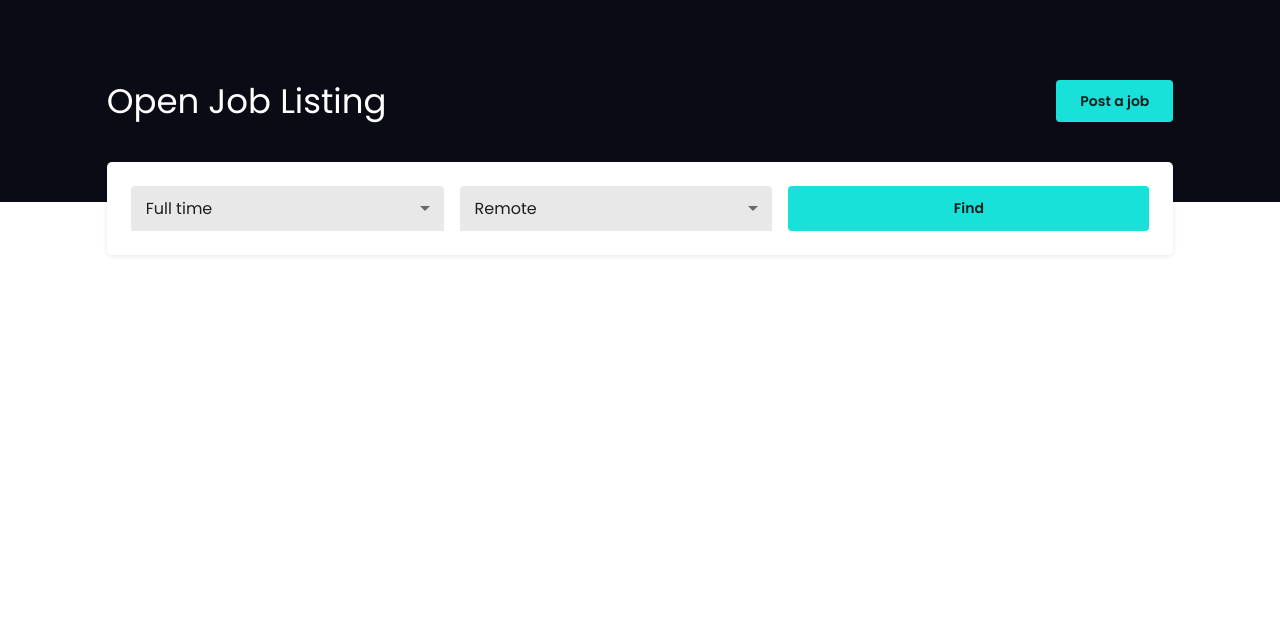
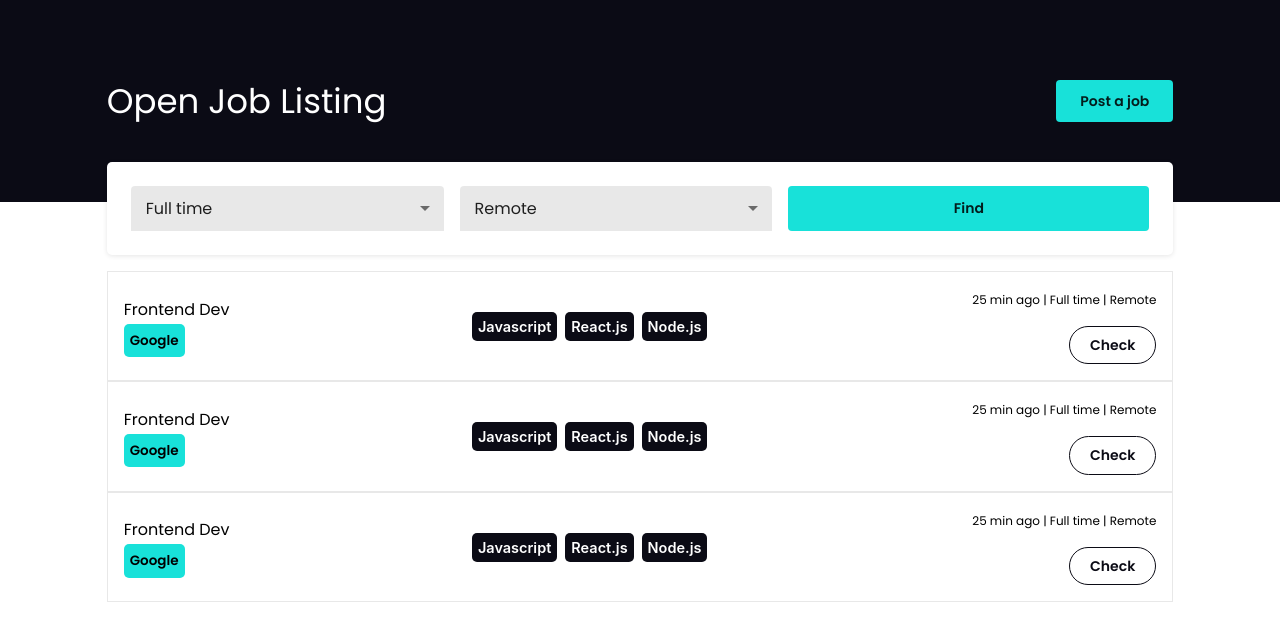
Before and after one commit to ivanvzvodnov/JobListing, a React (Create React App) app: page / in a window 1280 px wide. Shown: the top 624 px of the page. Built offline with nearby package versions, Linux system fonts and the light colour scheme.

Commit message:
job card

```diff
--- a/src/App.js
+++ b/src/App.js
@@ -3,6 +3,7 @@
 import theme from './theme/theme'
 import Header from './components/Header/'
 import SearchBar from "./components/SearchBar/";
+import JobCard from "./components/Job/JobCard";
 
 
 export default () => {
@@ -11,6 +12,9 @@
     <Grid container justify = "center">
       <Grid item xs = {10}>
         <SearchBar />
+        <JobCard />
+        <JobCard />
+        <JobCard />
       </Grid>
     </Grid>
   </ThemeProvider>;
--- /dev/null
+++ b/src/components/Job/JobCard.js
@@ -0,0 +1,63 @@
+import React from 'react'
+import { Box, Grid, Typography, Button, makeStyles } from '@material-ui/core'
+import { BorderLeft } from '@material-ui/icons'
+
+const skills = ["Javascript", "React.js", "Node.js"]
+
+const useStyles = makeStyles((theme) => ({
+    wrapper: {
+        border: '1px solid #e8e8e8',
+        transition: ".3s",
+        cursor: "pointer",
+        "&:hover":{
+            boxShadow: '0px 5px 25px rgba(0, 0, 0, .1)',
+            borderLeft: '6px solid #4D64E4'
+        }
+    },
+    companyName:{
+        fontSize: "13.5px",
+        backgroundColor: theme.palette.primary.main,
+        padding: theme.spacing(.75),
+        borderRadius: "5px",
+        display: "inline-block",
+        fontWeight: "600"
+    },
+    skillChip: {
+        margin: theme.spacing(0.5),
+        padding: theme.spacing(0.75),
+        fontSize: "14.5px",
+        borderRadius: "5px",
+        transition: ".3s",
+        cursor: "pointer",
+        fontWeight: "600",
+        backgroundColor: theme.palette.secondary.main,
+        color: "#fff"
+    }
+}))
+
+export default props => {
+    const classes = useStyles()
+    return (
+        <Box p = {2} className = {classes.wrapper}>
+            <Grid container alignItems = "center">
+                <Grid item xs>
+                    <Typography variant = "subtitle1">Frontend Dev</Typography>
+                    <Typography className = {classes.companyName} variant = "subtitle2">Google</Typography>
+                </Grid>
+                <Grid item container xs>
+                    {skills.map(skill => <Grid className = {classes.skillChip} item key = {skill}>{skill}</Grid>)}
+                </Grid>
+                <Grid item container direction = "column" alignItems = "flex-end" xs>
+                    <Grid item>
+                        <Typography variant = "caption"> 25 min ago | Full time | Remote</Typography>
+                    </Grid>
+                    <Grid item>
+                        <Box mt = {2}>
+                            <Button variant = "outlined">Check</Button>
+                        </Box>
+                    </Grid>
+                </Grid>
+            </Grid>
+        </Box>
+    )
+}
```
Also changed, not shown: public/index.html (+0 -10 lines).
